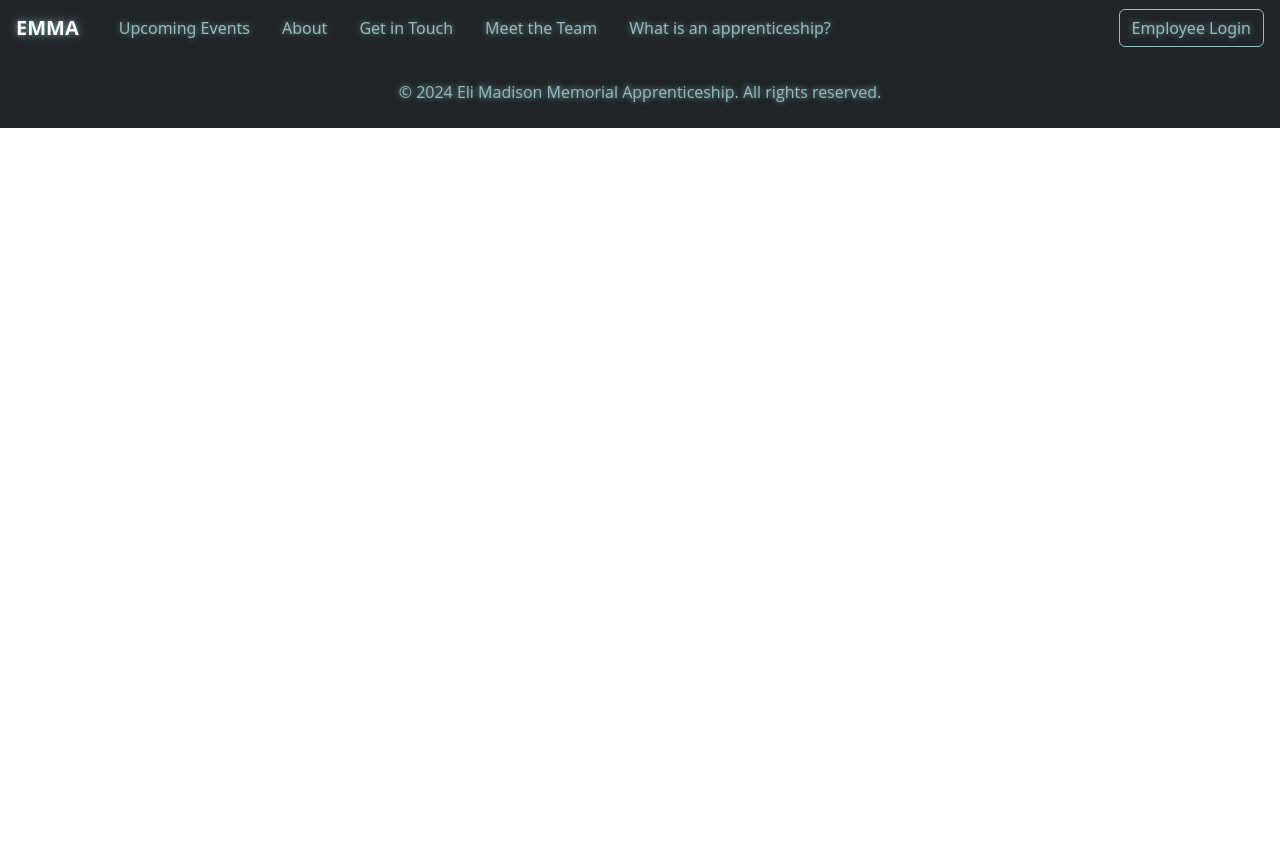
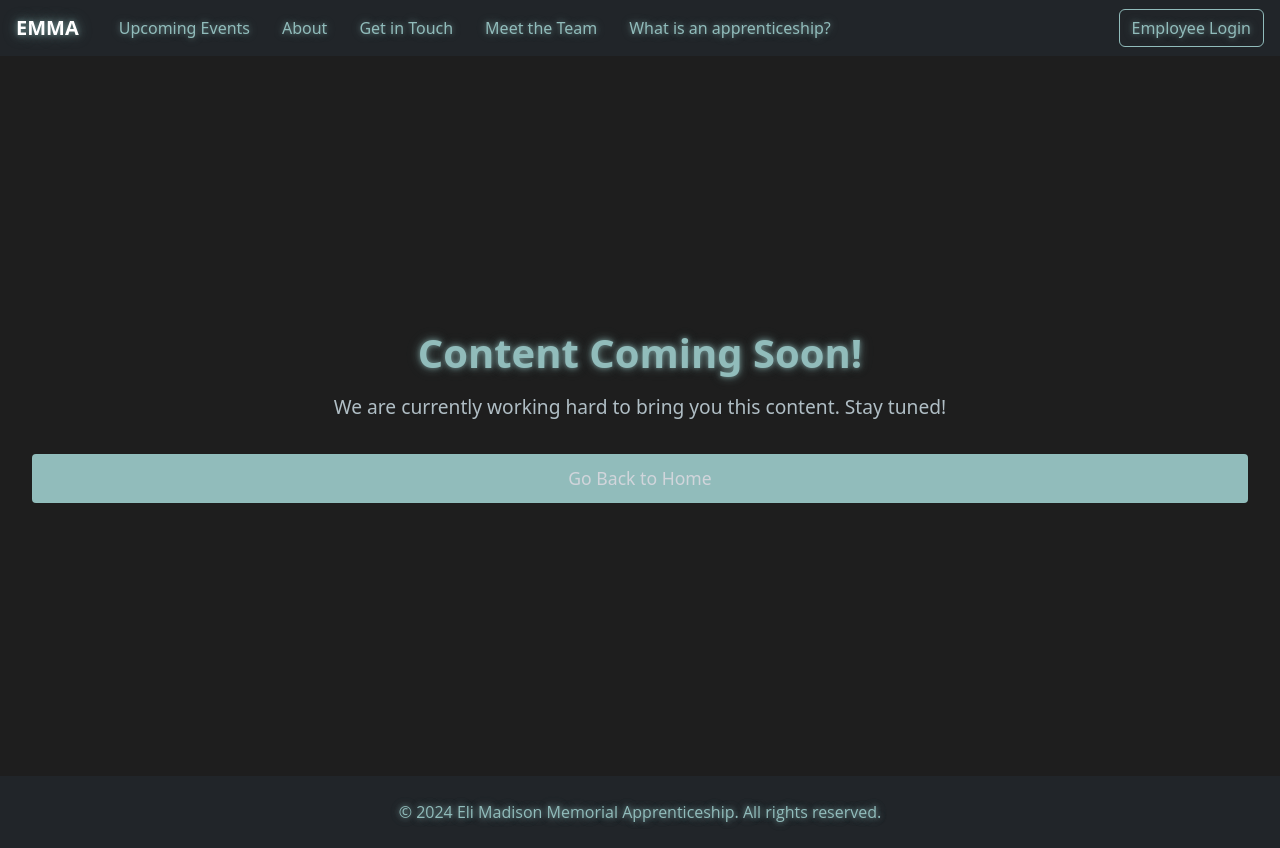
Before and after one commit to serjykalstryke/EMMASite, a React (Create React App) app in the folder emma/: page /meet-the-team in a window 1280 px wide. Before the commit the page ends 800 px from the top, so only its background shows below. Built offline with nearby package versions, Linux system fonts and the light colour scheme.

Commit message:
added 'coming soon' page to minimize user confusion on the site and direct them back to the home page if they click a dead link

```diff
--- a/emma/src/App.js
+++ b/emma/src/App.js
@@ -10,6 +10,8 @@ import Vision from './components/Vision/Vision';
 import Contact from './components/Contact/Contact';
 import EventList from './components/EventList/EventList';
 import Footer from './components/Footer/Footer';
+
+import PlaceholderPage from './components/PlaceholderPage/Placeholder';
 
 import './App.css';
 
@@ -44,15 +46,15 @@ function App() {
                       <Vision />
                     </div>
                   </div>
-
-
-                    <Contact />
+                  <Contact />
 
                 </div>
               </section>
             </>
           }
         />
+        <Route path="/meet-the-team" element={<PlaceholderPage />} />
+        <Route path="/apprenticeship-info" element={<PlaceholderPage />} />
       </Routes>
       <Footer />
     </Router>
--- /dev/null
+++ b/emma/src/components/PlaceholderPage/Placeholder.css
@@ -0,0 +1,45 @@
+/* PlaceholderPage.css */
+
+.placeholder-page {
+    text-align: center;
+    padding: 2rem;
+    color: #d1d5db; /* Light grey text for readability */
+    background-color: #1e1e1e; /* Dark background to match site */
+    min-height: 90vh; /* Centers content vertically */
+    display: flex;
+    flex-direction: column;
+    justify-content: center;
+  }
+
+  .placeholder-title {
+    font-size: 2.5rem;
+    font-weight: bold;
+    color: rgb(145, 188, 187); /* Electric blue */
+    text-shadow:
+      0 0 5px rgba(147, 192, 190, 0.6),
+      0 0 10px rgba(147, 192, 190, 0.4),
+      0 0 15px rgba(147, 192, 190, 0.2);
+    margin-bottom: 1rem;
+  }
+
+  .placeholder-text {
+    font-size: 1.2rem;
+    color: #b0bec5; /* Softer grey for supporting text */
+    margin-bottom: 2rem;
+  }
+
+  .placeholder-link {
+    background-color: var(--electric-blue);
+    font-size: 1.1rem;
+    color: var(--text-light-grey);
+    text-decoration: none;
+    border: 1px solid rgba(147, 192, 190, 0.2); /* Subtle border */
+    padding: 10px 20px;
+    border-radius: 4px;
+    transition: background-color 0.3s ease, color 0.3s ease;
+  }
+
+  .placeholder-link:hover {
+    background-color: var(--blue-glow); /* Electric blue background on hover */
+    color: #1e1e1e; /* Dark color for contrast */
+  }
--- /dev/null
+++ b/emma/src/components/PlaceholderPage/Placeholder.js
@@ -0,0 +1,20 @@
+// src/components/PlaceholderPage.js
+import React from 'react';
+import { Link } from 'react-router-dom';
+import './Placeholder.css';
+
+const PlaceholderPage = () => {
+  return (
+    <div className="placeholder-page">
+      <h1 className="placeholder-title">Content Coming Soon!</h1>
+      <p className="placeholder-text">
+        We are currently working hard to bring you this content. Stay tuned!
+      </p>
+      <Link to="/" className="placeholder-link">
+        Go Back to Home
+      </Link>
+    </div>
+  );
+};
+
+export default PlaceholderPage;
```
Also changed, not shown: 7 other files (tests, documents, lock files or other folders).
